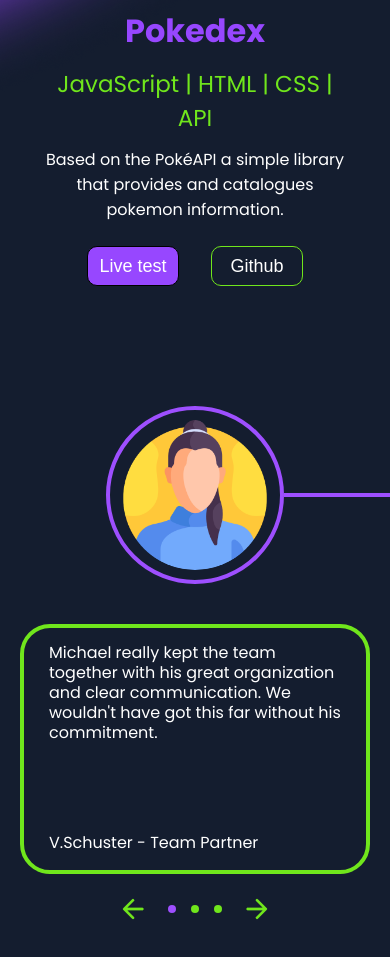
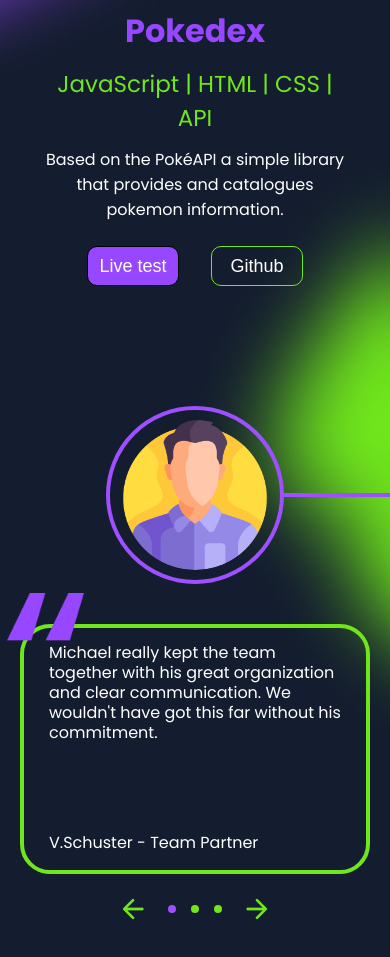
Before and after one commit to heikoNickel/PORTFOLIO, an Angular app: page / in a window 390 px wide. Shown: the part 8020-8977 px from the top of the page. Built offline with nearby package versions, Linux system fonts and the light colour scheme.

Commit message:
Reviews finished
background and apostroph added

```diff
--- a/src/app/main-content/portfolio/portfolio.component.html
+++ b/src/app/main-content/portfolio/portfolio.component.html
@@ -28,5 +28,6 @@
         </div>
         }
         <img class="background-image" src="./assets/img/portfolio/purple-shadow-portfolio.png" alt="">
+        <img class="background-image-green" src="./assets/img/reviews/green-shadow.png" alt="">
     </div>
 </section>
--- a/src/app/main-content/portfolio/portfolio.component.scss
+++ b/src/app/main-content/portfolio/portfolio.component.scss
@@ -7,6 +7,7 @@
     position: relative;
     color: white;
     font-family: 'Poppins';
+    overflow-x: clip;
 }
 
 .background-image{
@@ -15,6 +16,15 @@
     position: absolute;
     left: -300px;
     bottom: -200px;
+    z-index: 2;
+}
+
+.background-image-green{
+    // width: 420px;
+    // height: 950px;
+    position: absolute;
+    right: -360px;
+    bottom: -400px;
     z-index: 2;
 }
 
@@ -159,6 +169,10 @@
     .single-project{
         gap: 25px;
     }
+    .background-image-green{
+        right: -390px;
+        bottom: -470px;
+    }
 }
 
 @media(max-width: 700px){
--- a/src/app/main-content/reviews/reviews.component.html
+++ b/src/app/main-content/reviews/reviews.component.html
@@ -4,6 +4,7 @@
         <div class="review-control-wrapper">
             <div class="review-wrapper">
                 <div class="review-frame">
+                    <div class="apostroph"><img src="./assets/img/reviews/purple_apostroph.png" alt=""></div>
                     <div class="review-text">
                     <!-- Michael really kept the team together with his great organization and clear communication. We wouldn't have got this far without his commitment. -->
                      {{ currentReview.review }}
@@ -15,7 +16,7 @@
                     </div>
                 </div>
                 <div class="profile">
-                    <img class="profile-img" src="./assets/img/reviews/woman.png" alt="">
+                    <img class="profile-img" src="{{ currentReview.img }}" alt="">
                     <div class="image-line"></div>
                 </div>
             </div>
@@ -30,4 +31,5 @@
             </div>
         </div>
     </div>
+
 </section>
--- a/src/app/main-content/reviews/reviews.component.scss
+++ b/src/app/main-content/reviews/reviews.component.scss
@@ -18,6 +18,13 @@
     justify-content: center;
     overflow-x: clip;
     box-sizing: border-box;
+}
+
+.background-image{
+    position: absolute;
+    right: -350px;
+    bottom: -30px;
+    z-index: 2;
 }
 
 .review-control-wrapper{
@@ -43,6 +50,13 @@
     border-radius: 30px;
     padding: 20px 50px;
     box-sizing: border-box;
+    position: relative;
+}
+
+.apostroph{
+    position: absolute;
+    top: -40px;
+    left: -65px;
 }
 
 .name-container {
@@ -87,6 +101,7 @@
     right: 0;
     transform: translateY(-50%);
     transition: width 0.3s ease;
+    z-index: 3;
 }
 
 .review-control{
@@ -125,9 +140,18 @@
     .review-frame {
         max-width: 68%;
     }
+    .apostroph{
+        position: absolute;
+        top: -35px;
+        left: -60px;
+        >img{
+        height: 58px;
+        width: 87px;
+        }
+    }
 }
 
-@media (max-width: 1050px) {
+@media (max-width: 1090px) {
     .review-wrapper{
         max-width: 830px;
     }
@@ -141,7 +165,7 @@
     }
 }
 
-@media (max-width: 920px) {
+@media (max-width: 970px) {
     .review-wrapper{
         max-width: 700px;
     }
@@ -153,9 +177,17 @@
             max-width: 200px;
         }
     }
+    .apostroph{
+        top: -20px;
+        left: -55px;
+        >img{
+        height: 48px;
+        width: 77px;
+        }
+    }
 }
 
-@media (max-width: 820px) {
+@media (max-width: 840px) {
     .review-wrapper{
         flex-direction: column-reverse;
         align-items: center;
@@ -169,6 +201,10 @@
     .image-line{
         width: 150%;
     }
+    .apostroph{
+        top: -30px;
+        left: -17px;
+    }
 }
 
 @media (max-width: 550px) {
@@ -177,6 +213,9 @@
     }
     .review-text{
         line-height: 1.25;
+    }
+    .apostroph{
+        top: -35px;
     }
 }
 
@@ -189,5 +228,4 @@
     .line{
         display: none;
     }
-
 }
--- a/src/app/main-content/reviews/reviews.component.ts
+++ b/src/app/main-content/reviews/reviews.component.ts
@@ -4,6 +4,7 @@
   name: string;
   title: string;
   review: string;
+  img: string;
 }
 
 @Component({
@@ -18,16 +19,19 @@
     {
       name: "V.Schuster",
       title: "Team Partner",
+      img: "./assets/img/reviews/man.png",
       review: "Michael really kept the team together with his great organization and clear communication. We wouldn't have got this far without his commitment.",
     },
     {
       name: "E.Eichinger",
       title: "Team Partner",
+      img: "./assets/img/reviews/user.png",
       review: "Michi was a top team colleague at DA. His positive commitment and willingness to take on responsibility made a significant contribution to us achieving our goals.",
     },
     {
       name: "I.Nuber",
       title: "Frontend Engineer",
+      img: "./assets/img/reviews/woman.png",
       review: "MIt was a great pleasure to work with Michael. He knows how to push and encourage team members to present the best work possible, always adding something to brainstorm. Regarding the well-being of group members, he was always present and available to listen and help others, with a great sense of humor as well..",
     },
   ];
```
Also changed, not shown: src/assets/img/reviews/green-shadow.png (added), src/assets/img/reviews/purple_apostroph.png (added).
